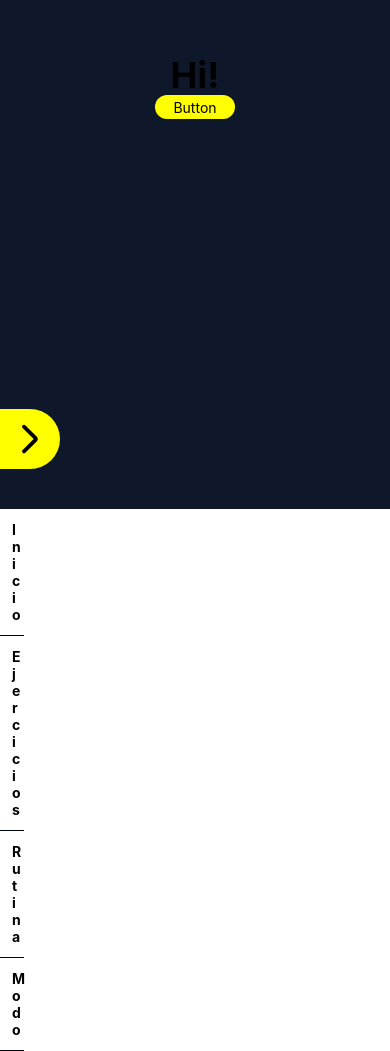
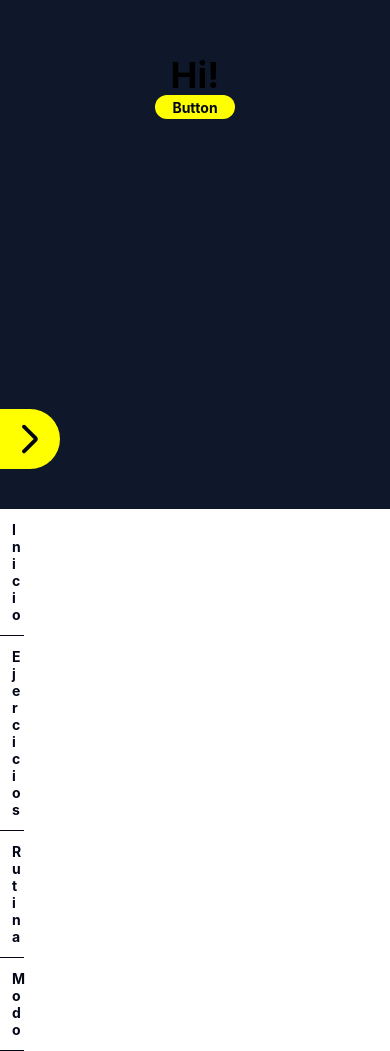
Before and after one commit to LautaroBarrios/GB-react-native, a React Native app: screen / in a window 390 px wide. Shown: the part 335-1386 px from the top of the page. Built offline with nearby package versions, Linux system fonts and the light colour scheme.

Commit message:
feat: new color text

```diff
--- a/components/ButtonAlert.jsx
+++ b/components/ButtonAlert.jsx
@@ -1,6 +1,6 @@
 import { Pressable, Text } from "react-native";
 
-export function ButtonAlert({data}) {
+export function ButtonAlert({ data }) {
   return (
     <Pressable
       underlayColor={"#ccc"}
@@ -14,7 +14,7 @@ export function ButtonAlert({data}) {
         justifyContent: "center",
       }}
     >
-     <Text>Button</Text>
+      <Text className="text-slate-950 font-bold">Button</Text>
     </Pressable>
   );
 }
--- a/components/SideBar.jsx
+++ b/components/SideBar.jsx
@@ -13,8 +13,8 @@ export const SideBar = () => {
       {/* Buttons  */}
       {options.map((option, index) => {
         return (
-          <Pressable key={index} className="border-b border-gray-950 px-3 py-3">
-            <Text className="font-bold text-black">{option}</Text>
+          <Pressable key={index} className="border-b border-slate-950 px-3 py-3">
+            <Text className="font-bold text-slate-950">{option}</Text>
           </Pressable>
         );
       })}
--- a/icons/ArrowLeft.jsx
+++ b/icons/ArrowLeft.jsx
@@ -3,7 +3,7 @@ import Svg, { Path } from "react-native-svg";
 export const ArrowLeft = (props) => (
   <Svg xmlns="http://www.w3.org/2000/svg" viewBox="0 0 24 24" {...props}>
     <Path
-      fill="currentColor"
+      fill="#020617"
       d="m9.55 12 7.35 7.35q.375.375.363.875t-.388.875-.875.375-.875-.375l-7.7-7.675q-.3-.3-.45-.675t-.15-.75.15-.75.45-.675l7.7-7.7q.375-.375.888-.363t.887.388.375.875-.375.875z"
     />
   </Svg>
--- a/icons/ArrowRight.jsx
+++ b/icons/ArrowRight.jsx
@@ -8,7 +8,7 @@ export const ArrowRight = (props) => (
     style={{ transform: [{ rotate: "180deg" }] }}
   >
     <Path
-      fill="currentColor"
+      fill="#020617"
       d="m9.55 12 7.35 7.35q.375.375.363.875t-.388.875-.875.375-.875-.375l-7.7-7.675q-.3-.3-.45-.675t-.15-.75.15-.75.45-.675l7.7-7.7q.375-.375.888-.363t.887.388.375.875-.375.875z"
     />
   </Svg>
```
Lines whose indentation alone changed are shown as unchanged.
